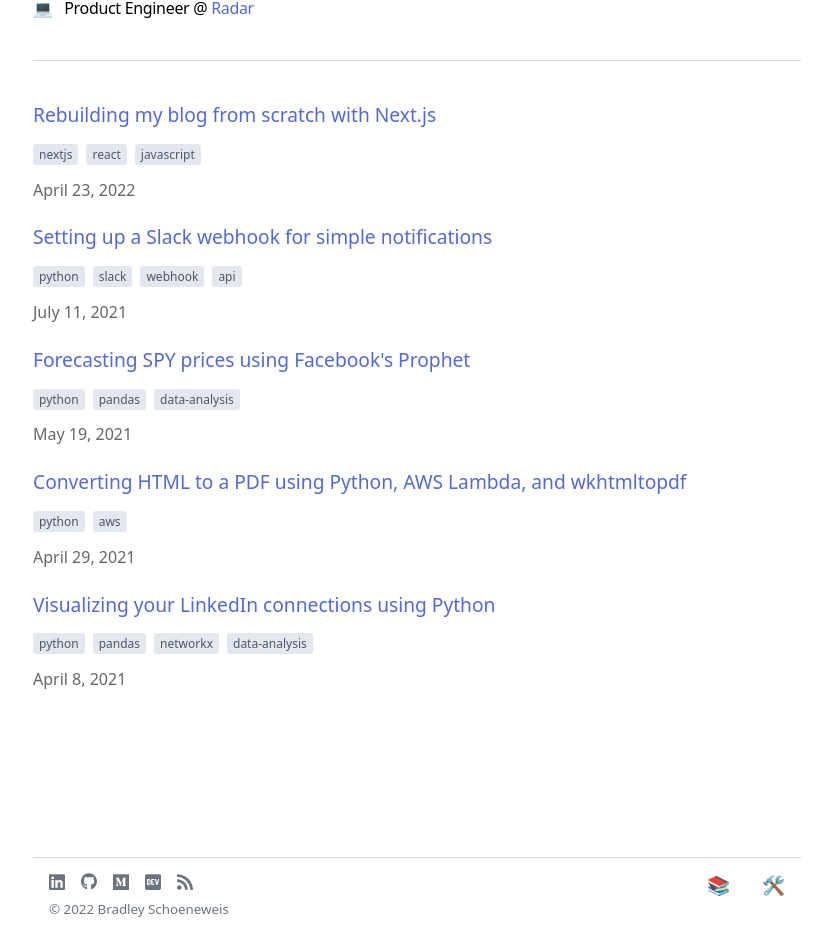
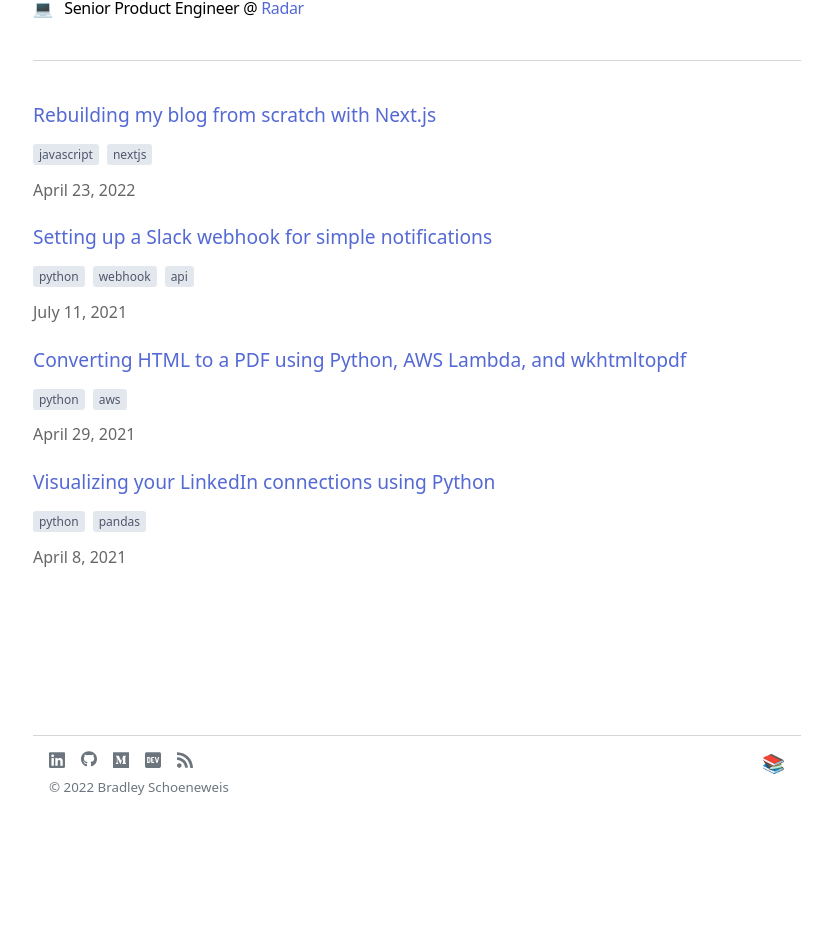
Before and after one commit to bschoeneweis/bschoeneweis.github.io, a Next.js app: page / in a window 1280 px wide. Shown: the part 196-1129 px from the top of the page, without its empty margins (223-1055 px from the left). After the commit the page ends 1006 px from the top, so only its background shows below. Built offline with nearby package versions, Linux system fonts and the light colour scheme.

Commit message:
Some updates

```diff
--- a/components/Footer.jsx
+++ b/components/Footer.jsx
@@ -1,7 +1,6 @@
 import Link from 'next/link';
 
 import styles from '../styles/footer.module.css';
-import utilStyles from '../styles/utils.module.css';
 
 const YEAR = new Date().getFullYear();
 
@@ -32,9 +31,6 @@ const Footer = () => {
           <Link href="/books">
             <a>📚</a>
           </Link>
-          <Link href="/tools">
-            <a>🛠</a>
-          </Link>
         </div>
       </div>
       <div className={styles.CopyrightWrapper}>
--- a/components/PostList.jsx
+++ b/components/PostList.jsx
@@ -7,7 +7,7 @@ import utilStyles from '../styles/utils.module.css';
 const PostList = ({ posts, withPadding }) => {
   return (
     <ul className={withPadding ? `${utilStyles.list} ${utilStyles.marginLeft1rem}` : utilStyles.list}>
-      {posts.map(({ id, date, title, tags }) => (
+      {posts.map(({ id, date, title, tags, hidden }) => ( !hidden &&
         <li className={utilStyles.listItem} key={id}>
           <Link href={`/posts/${id}`}>
             <a>{title}</a>
--- a/pages/index.js
+++ b/pages/index.js
@@ -26,7 +26,7 @@ const Home = ({ allPostsData }) => {
         <ul className={styles.BioList}>
           <li className={styles.BioListItem}>📍 &nbsp; Fort Worth, TX</li>
           <li className={styles.BioListItem}>
-            💻 &nbsp; Product Engineer @ <a href="https://radar.com" target="_blank" rel="noreferrer">Radar</a>
+            💻 &nbsp; Senior Product Engineer @ <a href="https://radar.com" target="_blank" rel="noreferrer">Radar</a>
           </li>
         </ul>
       </section>
--- a/posts/forecasting-spy-prices.md
+++ b/posts/forecasting-spy-prices.md
@@ -1,8 +1,9 @@
 ---
 title: "Forecasting SPY prices using Facebook's Prophet"
 date: '2021-05-19'
-tags: ['python', 'pandas', 'data-analysis']
+tags: ['python', 'pandas']
 description: "Using Facebook’s Prophet, an open-source, time series forecasting procedure to predict SPY (SPDR S&P 500 ETF Trust) closing prices."
+hidden: true
 ---
 
 ## tl;dr
--- a/posts/rebuilding-my-blog.md
+++ b/posts/rebuilding-my-blog.md
@@ -1,7 +1,7 @@
 ---
 title: 'Rebuilding my blog from scratch with Next.js'
 date: '2022-04-23'
-tags: ['nextjs', 'react', 'javascript']
+tags: ['javascript', 'nextjs']
 description: 'Rebuilding my blog from a Gatsby.js templated site to a custom Next.js site from scratch.'
 ---
 
--- a/posts/slack-webhook.md
+++ b/posts/slack-webhook.md
@@ -1,7 +1,7 @@
 ---
 title: 'Setting up a Slack webhook for simple notifications'
 date: '2021-07-11'
-tags: ['python', 'slack', 'webhook', 'api']
+tags: ['python', 'webhook', 'api']
 description: "Setting up a Slack webhook to send plain text or simple HTML notifications to a Slack channel."
 ---
 
--- a/posts/visualizing-your-linkedin-connections.md
+++ b/posts/visualizing-your-linkedin-connections.md
@@ -1,7 +1,7 @@
 ---
 title: 'Visualizing your LinkedIn connections using Python'
 date: '2021-04-08'
-tags: ['python', 'pandas', 'networkx', 'data-analysis']
+tags: ['python', 'pandas']
 description: "Using Python's Pandas, NetworkX, and pyvis to understand and visualize companies within a directly connected LinkedIn network."
 ---
 
```
